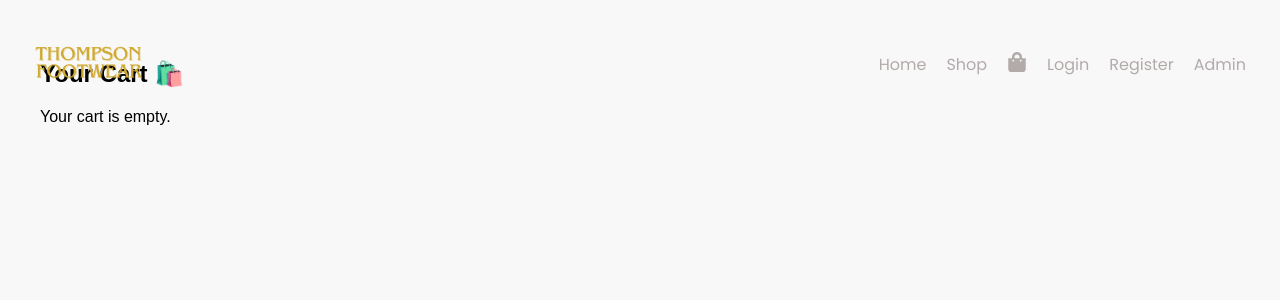
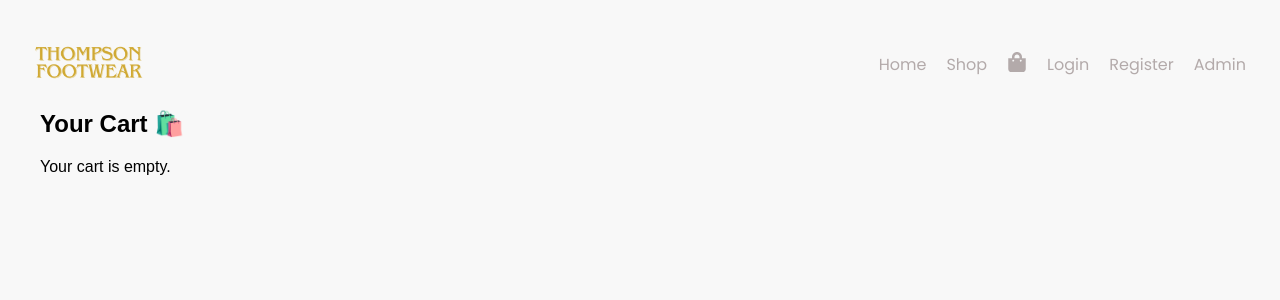
Before and after one commit to 2000tamasha/thompson-footwear, a React (Create React App) app in the folder frontend/: page /cart in a window 1280 px wide. Shown: the top 300 px of the page. Built offline with nearby package versions, Linux system fonts and the light colour scheme.

Commit message:
add to cart page margin top resolved

```diff
--- a/frontend/src/pages/Cart.js
+++ b/frontend/src/pages/Cart.js
@@ -21,7 +21,7 @@
   }, 0);
 
   return (
-    <div style={{ padding: "40px" }}>
+    <div style={{ padding: "40px" ,marginTop:'50px' }}>
       <h2>Your Cart 🛍️</h2>
 
       {cartItems.length === 0 ? (
```
